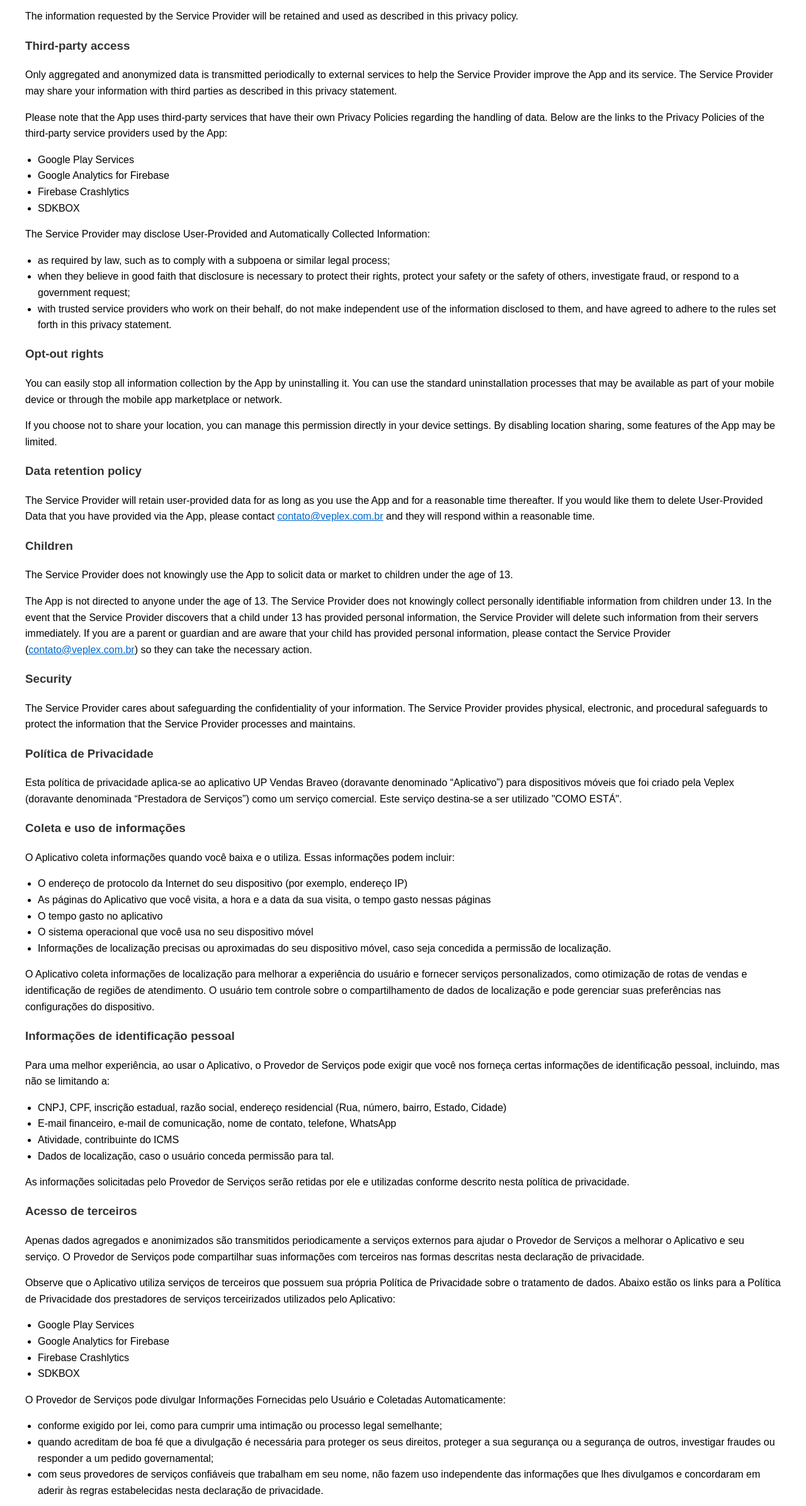
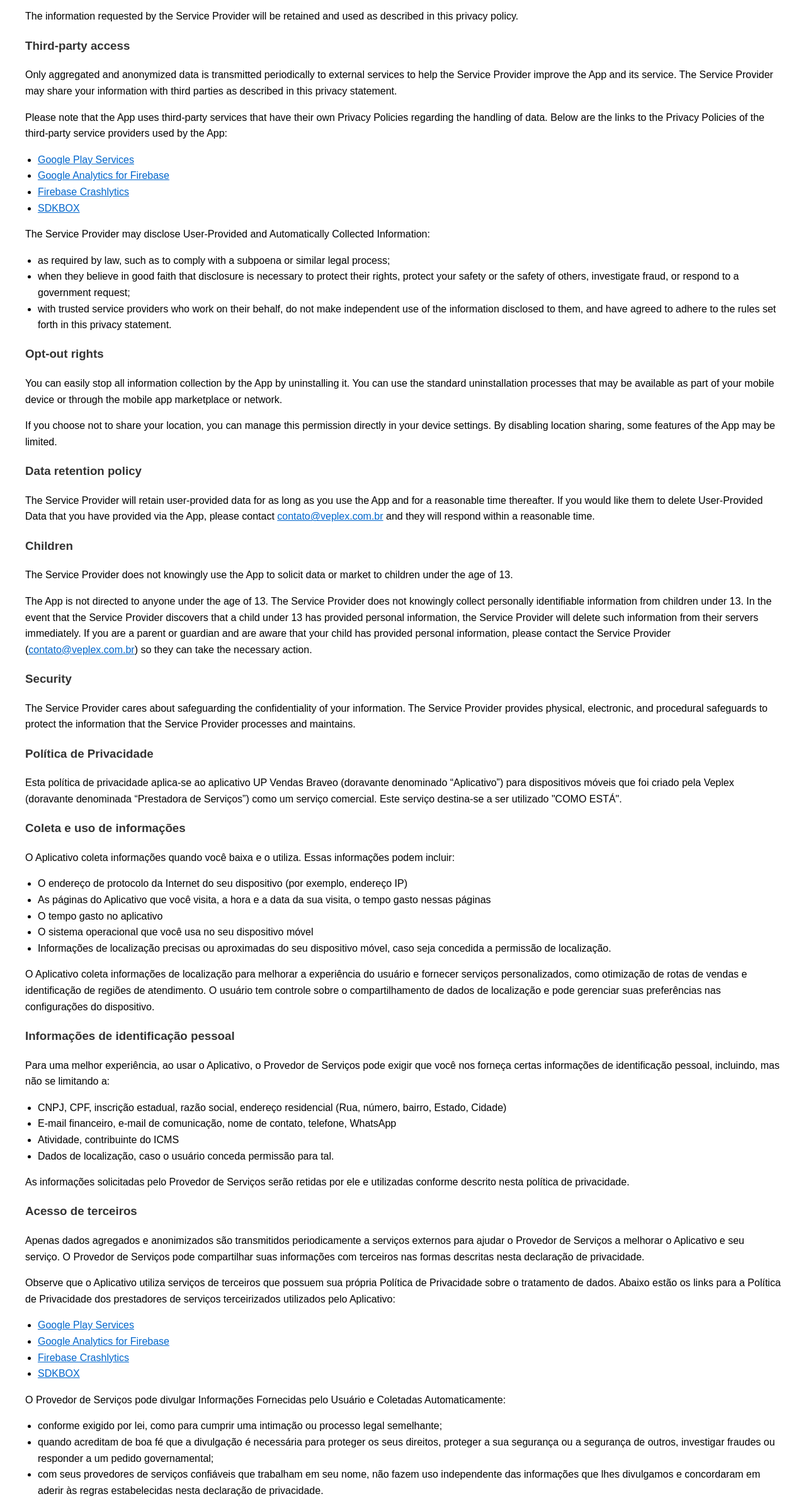
Before and after one commit to veplexsistemasdeinformacao/app-politicas-vendas, a plain HTML site: page index.html in a window 1280 px wide. Shown: the part 822-3213 px from the top of the page at 63% size. Drawn offline with Linux system fonts and the light colour scheme.

Commit message:
Update index.html

```diff
--- a/index.html
+++ b/index.html
@@ -55,10 +55,10 @@
 <p>Only aggregated and anonymized data is transmitted periodically to external services to help the Service Provider improve the App and its service. The Service Provider may share your information with third parties as described in this privacy statement.</p>
 <p>Please note that the App uses third-party services that have their own Privacy Policies regarding the handling of data. Below are the links to the Privacy Policies of the third-party service providers used by the App:</p>
 <ul>
-    <li>Google Play Services</li>
-    <li>Google Analytics for Firebase</li>
-    <li>Firebase Crashlytics</li>
-    <li>SDKBOX</li>
+    <li><a href="https://policies.google.com/privacy" target="_blank">Google Play Services</a></li>
+    <li><a href="https://firebase.google.com/support/privacy" target="_blank">Google Analytics for Firebase</a></li>
+    <li><a href="https://firebase.google.com/terms/crashlytics" target="_blank">Firebase Crashlytics</a></li>
+    <li><a href="https://www.sdkbox.com/privacy" target="_blank">SDKBOX</a></li>
 </ul>
 <p>The Service Provider may disclose User-Provided and Automatically Collected Information:</p>
 <ul>
@@ -109,10 +109,10 @@
 <p>Apenas dados agregados e anonimizados são transmitidos periodicamente a serviços externos para ajudar o Provedor de Serviços a melhorar o Aplicativo e seu serviço. O Provedor de Serviços pode compartilhar suas informações com terceiros nas formas descritas nesta declaração de privacidade.</p>
 <p>Observe que o Aplicativo utiliza serviços de terceiros que possuem sua própria Política de Privacidade sobre o tratamento de dados. Abaixo estão os links para a Política de Privacidade dos prestadores de serviços terceirizados utilizados pelo Aplicativo:</p>
 <ul>
-    <li>Google Play Services</li>
-    <li>Google Analytics for Firebase</li>
-    <li>Firebase Crashlytics</li>
-    <li>SDKBOX</li>
+    <li><a href="https://policies.google.com/privacy" target="_blank">Google Play Services</a></li>
+    <li><a href="https://firebase.google.com/support/privacy" target="_blank">Google Analytics for Firebase</a></li>
+    <li><a href="https://firebase.google.com/terms/crashlytics" target="_blank">Firebase Crashlytics</a></li>
+    <li><a href="https://www.sdkbox.com/privacy" target="_blank">SDKBOX</a></li>
 </ul>
 <p>O Provedor de Serviços pode divulgar Informações Fornecidas pelo Usuário e Coletadas Automaticamente:</p>
 <ul>
```
